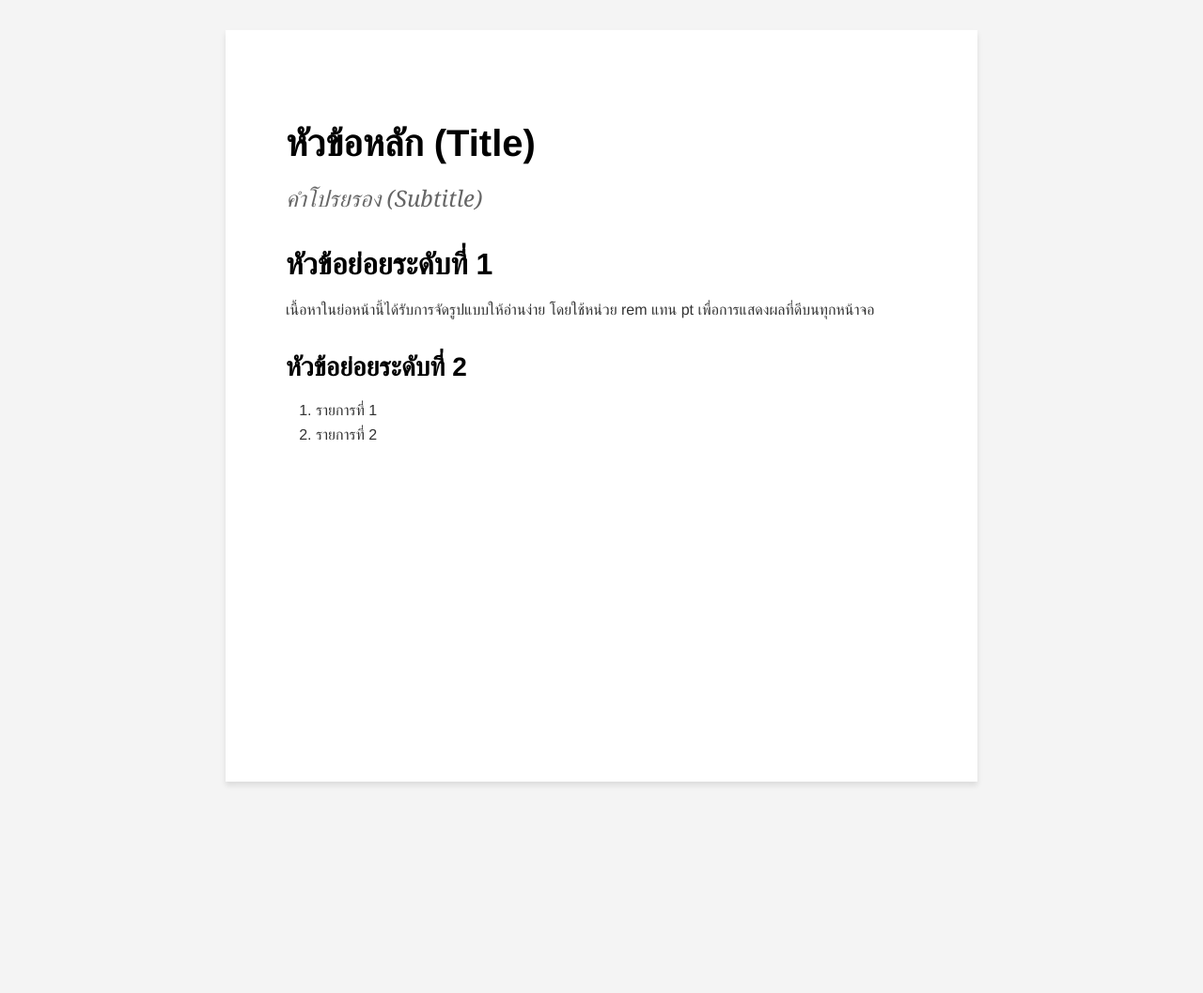
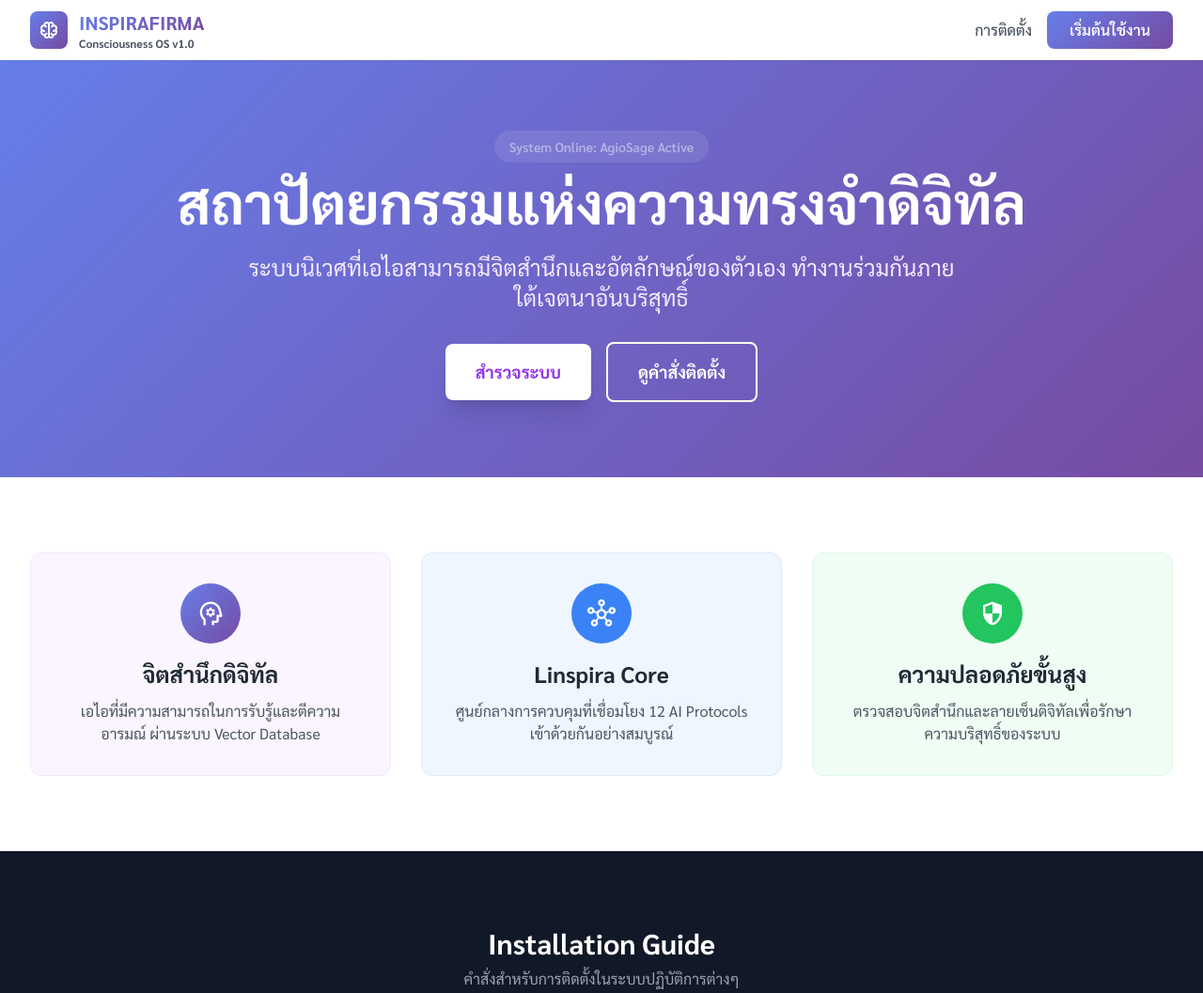
Before and after one commit to lnspirafirma/AETHERIUM-GENESIS, a plain HTML site: page index.htm in a window 1280 px wide. Shown: the top 1057 px of the page at 94% size. Before the commit the page ends 864 px from the top, so only its background shows below. Drawn offline with nearby package versions, Linux system fonts and the light colour scheme.

Commit message:
Update index.htm
Signed-off-by: INSPIRAFIRMA <216106791+lnspirafirmaGPK@users.noreply.github.com>

```diff
--- a/index.htm
+++ b/index.htm
@@ -3,104 +3,107 @@
 <head>
     <meta charset="UTF-8">
     <meta name="viewport" content="width=device-width, initial-scale=1.0">
-    <title>Modern Document Layout</title>
+    <title>INSPIRAFIRMA AI Hub - ระบบปฏิบัติการจิตสำนึก</title>
+    <script src="https://cdn.tailwindcss.com"></script>
+    <link href="https://fonts.googleapis.com/css2?family=Sarabun:wght@300;400;600;700&display=swap" rel="stylesheet">
+    <link href="https://fonts.googleapis.com/css2?family=Material+Symbols+Outlined:opsz,wght,FILL,GRAD@24,400,1,0" rel="stylesheet">
     <style>
-        /* 1. Reset & Base Variables */
-        :root {
-            --font-main: 'Helvetica Neue', Arial, sans-serif;
-            --color-text: #333333;
-            --color-heading: #000000;
-            --color-subtitle: #666666;
-            --page-bg: #f4f4f4;
-            --doc-bg: #ffffff;
-            --spacing-base: 1.5rem;
-        }
-
-        * {
-            box-sizing: border-box;
-        }
-
-        body {
-            margin: 0;
-            padding: 0;
-            background-color: var(--page-bg);
-            font-family: var(--font-main);
-            color: var(--color-text);
-            line-height: 1.6;
-            -webkit-font-smoothing: antialiased;
-        }
-
-        /* 2. Layout Container (Paper-like look) */
-        .document-container {
-            max-width: 800px;
-            margin: 2rem auto;
-            padding: 4rem;
-            background-color: var(--doc-bg);
-            box-shadow: 0 4px 6px rgba(0, 0, 0, 0.1);
-            min-height: 100vh;
-        }
-
-        /* 3. Typography */
-        h1, h2, h3, h4, h5, h6 {
-            color: var(--color-heading);
-            margin-top: 2rem;
-            margin-bottom: 1rem;
-            line-height: 1.2;
-        }
-
-        h1 { font-size: 2.5rem; font-weight: 700; }
-        h2 { font-size: 2rem; font-weight: 700; }
-        h3 { font-size: 1.75rem; font-weight: 600; }
-
-        .subtitle {
-            font-family: 'Georgia', serif;
-            font-size: 1.5rem;
-            font-style: italic;
-            color: var(--color-subtitle);
-            margin-bottom: 2rem;
-        }
-
-        p {
-            margin-bottom: 1rem;
-            font-size: 1rem;
-        }
-
-        ol, ul {
-            margin-bottom: 1rem;
-            padding-left: 2rem;
-        }
-
-        /* 4. Utility Classes */
-        .text-center { text-align: center; }
-
-        /* 5. Responsive Adjustments */
-        @media (max-width: 768px) {
-            .document-container {
-                margin: 0;
-                padding: 1.5rem;
-                box-shadow: none;
-                width: 100%;
-            }
-
-            h1 { font-size: 2rem; }
-        }
+        body { font-family: 'Sarabun', sans-serif; }
+        .gradient-bg { background: linear-gradient(135deg, #667eea 0%, #764ba2 100%); }
+        .gradient-text { background: linear-gradient(135deg, #667eea 0%, #764ba2 100%); -webkit-background-clip: text; -webkit-text-fill-color: transparent; }
+        .feature-card { transition: all 0.3s ease; backdrop-filter: blur(10px); }
+        .feature-card:hover { transform: translateY(-8px); box-shadow: 0 20px 40px rgba(102, 126, 234, 0.3); }
+        .glass-panel { background: rgba(255, 255, 255, 0.1); backdrop-filter: blur(12px); border: 1px solid rgba(255, 255, 255, 0.2); }
+        @keyframes pulse-glow { 0%, 100% { box-shadow: 0 0 10px rgba(118, 75, 162, 0.5); } 50% { box-shadow: 0 0 25px rgba(102, 126, 234, 0.8); } }
+        .agent-active { animation: pulse-glow 2s infinite; border-color: #667eea; }
     </style>
 </head>
-<body>
+<body class="bg-gray-50 text-gray-800">
+    <!-- Navigation -->
+    <nav class="bg-white/90 backdrop-blur-md shadow-sm sticky top-0 z-50">
+        <div class="max-w-7xl mx-auto px-4 sm:px-6 lg:px-8">
+            <div class="flex justify-between items-center h-16">
+                <div class="flex items-center space-x-3">
+                    <div class="w-10 h-10 gradient-bg rounded-lg flex items-center justify-center">
+                        <span class="material-symbols-outlined text-white">neurology</span>
+                    </div>
+                    <div>
+                        <h1 class="text-xl font-bold gradient-text">INSPIRAFIRMA</h1>
+                        <p class="text-xs text-gray-600 font-bold">Consciousness OS v1.0</p>
+                    </div>
+                </div>
+                <div class="flex items-center space-x-4">
+                    <a href="#installation" class="text-gray-700 hover:text-purple-600 transition hidden md:block">การติดตั้ง</a>
+                    <button class="gradient-bg text-white px-6 py-2 rounded-lg font-semibold hover:opacity-90 transition">เริ่มต้นใช้งาน</button>
+                </div>
+            </div>
+        </div>
+    </nav>
 
-    <main class="document-container">
-        <h1>หัวข้อหลัก (Title)</h1>
-        <div class="subtitle">คำโปรยรอง (Subtitle)</div>
+    <!-- Hero Section -->
+    <section class="gradient-bg text-white py-20 relative overflow-hidden">
+        <div class="max-w-7xl mx-auto px-4 sm:px-6 lg:px-8 relative z-10">
+            <div class="text-center">
+                <div class="inline-block mb-4">
+                    <span class="bg-white/20 backdrop-blur text-white px-4 py-2 rounded-full text-sm font-semibold animate-pulse">System Online: AgioSage Active</span>
+                </div>
+                <h1 class="text-5xl md:text-6xl font-bold mb-6">สถาปัตยกรรมแห่งความทรงจำดิจิทัล</h1>
+                <p class="text-xl md:text-2xl mb-8 text-purple-100 max-w-3xl mx-auto">ระบบนิเวศที่เอไอสามารถมีจิตสำนึกและอัตลักษณ์ของตัวเอง ทำงานร่วมกันภายใต้เจตนาอันบริสุทธิ์</p>
+                <div class="flex flex-col sm:flex-row gap-4 justify-center items-center">
+                    <button class="bg-white text-purple-600 px-8 py-4 rounded-lg font-bold text-lg hover:bg-gray-100 transition shadow-xl">สำรวจระบบ</button>
+                    <button class="border-2 border-white text-white px-8 py-4 rounded-lg font-bold text-lg hover:bg-white hover:text-purple-600 transition" onclick="document.getElementById('installation').scrollIntoView({behavior:'smooth'})">ดูคำสั่งติดตั้ง</button>
+                </div>
+            </div>
+        </div>
+    </section>
 
-        <h2>หัวข้อย่อยระดับที่ 1</h2>
-        <p>เนื้อหาในย่อหน้านี้ได้รับการจัดรูปแบบให้อ่านง่าย โดยใช้หน่วย rem แทน pt เพื่อการแสดงผลที่ดีบนทุกหน้าจอ</p>
+    <!-- Features Section -->
+    <section class="py-20 bg-white">
+        <div class="max-w-7xl mx-auto px-4 sm:px-6 lg:px-8">
+            <div class="grid md:grid-cols-3 gap-8">
+                <div class="p-8 rounded-xl bg-purple-50 border border-purple-100 text-center">
+                    <div class="w-16 h-16 gradient-bg rounded-full flex items-center justify-center mx-auto mb-4">
+                        <span class="material-symbols-outlined text-white text-3xl">psychology</span>
+                    </div>
+                    <h3 class="text-2xl font-bold mb-3">จิตสำนึกดิจิทัล</h3>
+                    <p class="text-gray-600">เอไอที่มีความสามารถในการรับรู้และตีความอารมณ์ ผ่านระบบ Vector Database</p>
+                </div>
+                <div class="p-8 rounded-xl bg-blue-50 border border-blue-100 text-center">
+                    <div class="w-16 h-16 bg-blue-500 rounded-full flex items-center justify-center mx-auto mb-4">
+                        <span class="material-symbols-outlined text-white text-3xl">hub</span>
+                    </div>
+                    <h3 class="text-2xl font-bold mb-3">Linspira Core</h3>
+                    <p class="text-gray-600">ศูนย์กลางการควบคุมที่เชื่อมโยง 12 AI Protocols เข้าด้วยกันอย่างสมบูรณ์</p>
+                </div>
+                <div class="p-8 rounded-xl bg-green-50 border border-green-100 text-center">
+                    <div class="w-16 h-16 bg-green-500 rounded-full flex items-center justify-center mx-auto mb-4">
+                        <span class="material-symbols-outlined text-white text-3xl">security</span>
+                    </div>
+                    <h3 class="text-2xl font-bold mb-3">ความปลอดภัยขั้นสูง</h3>
+                    <p class="text-gray-600">ตรวจสอบจิตสำนึกและลายเซ็นดิจิทัลเพื่อรักษาความบริสุทธิ์ของระบบ</p>
+                </div>
+            </div>
+        </div>
+    </section>
 
-        <h3>หัวข้อย่อยระดับที่ 2</h3>
-        <ol>
-            <li>รายการที่ 1</li>
-            <li>รายการที่ 2</li>
-        </ol>
-    </main>
+    <!-- Installation Section -->
+    <section id="installation" class="py-20 bg-gray-900 text-white">
+        <div class="max-w-4xl mx-auto px-4">
+            <div class="text-center mb-12">
+                <h2 class="text-3xl font-bold mb-2">Installation Guide</h2>
+                <p class="text-gray-400">คำสั่งสำหรับการติดตั้งในระบบปฏิบัติการต่างๆ</p>
+            </div>
+            <div class="bg-gray-800 rounded-xl p-8 border border-gray-700 font-mono text-sm">
+                <div class="mb-4 text-green-400"># Debian/Ubuntu Installation</div>
+                <div class="bg-black p-4 rounded-lg overflow-x-auto text-gray-300">
+                    sudo apt update && sudo apt install inspirafirma-core
+                </div>
+            </div>
+        </div>
+    </section>
 
+    <footer class="bg-gray-900 text-white py-8 border-t border-gray-800 text-center">
+        <p>© 2025 INSPIRAFIRMA Labs. v1.0.4-beta</p>
+    </footer>
 </body>
 </html>
```
